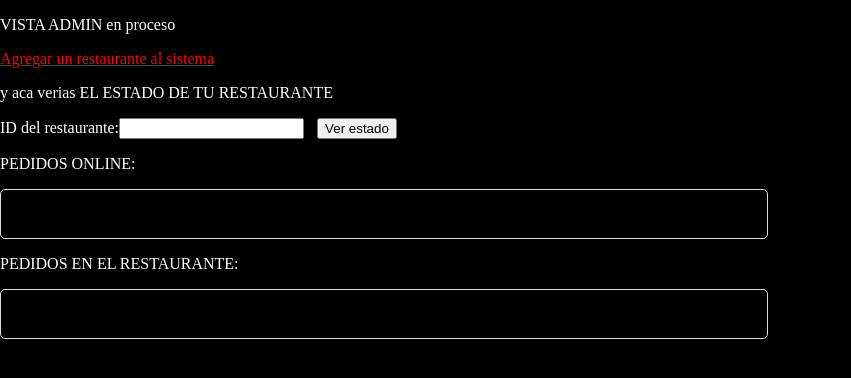
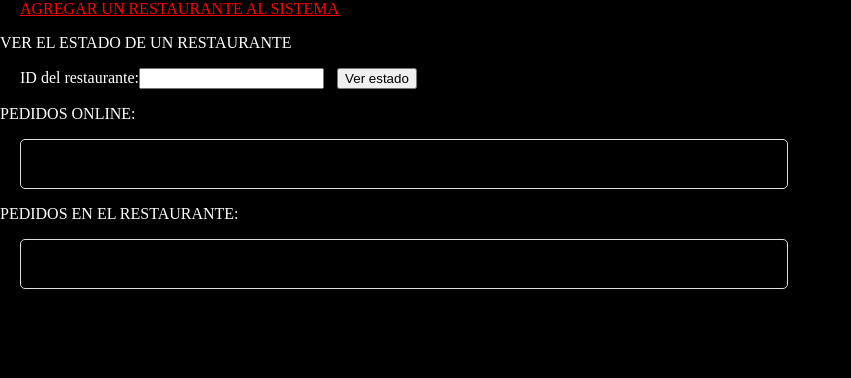
Before and after one commit to P11-P11/front_atado_con_alambre, an Angular app in the folder frontAlambre/: page /admin in a window 1280 px wide. Shown: the top 378 px of the page, without its empty margins (0-851 px from the left). Built offline with nearby package versions, Linux system fonts and the light colour scheme.

Commit message:
ya casi estamos

```diff
--- a/frontAlambre/src/app/pedido-form/pedido-form.component.css
+++ b/frontAlambre/src/app/pedido-form/pedido-form.component.css
@@ -82,3 +82,7 @@
       margin-top: 10px;
     }
   }
+
+  h4 {
+    color: white
+  }
--- a/frontAlambre/src/app/pedido-form/pedido-form.component.ts
+++ b/frontAlambre/src/app/pedido-form/pedido-form.component.ts
@@ -36,11 +36,11 @@ export class PedidoFormComponent implements OnInit {
   getMenu() {
 
     const url = `${Environment.apiUrl}/restaurants/${this.idRestaurante}/menu`;
-    this.http.get<MenuItem[]>(url).subscribe(data =>
-      this.menu = data
-    )
+    this.http.get<MenuItem[]>(url).subscribe(data => {
+      this.menu = data;
+      this.orderItems = this.menu.map(item => new OrderItem(item, 0));
+    });
 
-    this.orderItems = this.menu.map(item => new OrderItem(item, 0));
   }
 
 
@@ -72,12 +72,12 @@ export class PedidoFormComponent implements OnInit {
 
       const headers = new HttpHeaders({ 'Content-Type': 'application/json' });
 
-      this.http.post<string>(url, orderInput, {headers}).subscribe(
+      this.http.post<{id: number}>(url, orderInput, {headers}).subscribe(
         (response) => {
-          alert('Orden agregada exitosamente:');
+          alert('Orden agregada exitosamente con ID: ' + response.id);
         },
         (error) => {
-          alert('Error al agregar orden:' + error.error);
+          console.log(error);
         }
       );
 
@@ -92,7 +92,7 @@ export class PedidoFormComponent implements OnInit {
       return;
     }
 
-    const url = `${Environment.apiUrl}/${this.idRestaurante}/orders/${this.orderIdToCheck}`;
+    const url = `${Environment.apiUrl}/restaurants/${this.idRestaurante}/orders/${this.orderIdToCheck}`;
 
     this.http.get<Order>(url).subscribe(
       (response) => {
--- a/frontAlambre/src/app/restaurante-form/restaurante-form.component.ts
+++ b/frontAlambre/src/app/restaurante-form/restaurante-form.component.ts
@@ -50,8 +50,8 @@ export class RestauranteFormComponent {
 
   enviarRestaurante(restaurante: RestauranteInput) {
 
-    this.http.post<RestauranteInput>(Environment.apiUrl + '/restaurants', restaurante).subscribe(config =>
-      console.log(config)
+    this.http.post<{id: number}>(Environment.apiUrl + '/restaurants', restaurante).subscribe(res =>
+      alert("El id del restaurante es: " + res.id)
     );
 
   }
--- a/frontAlambre/src/app/vista-admin/vista-admin.component.css
+++ b/frontAlambre/src/app/vista-admin/vista-admin.component.css
@@ -1,8 +1,10 @@
 label {
     color: white;
+    margin-left: 20px;
 }
 li p {
     color: white;
+    margin-left: 20px;
 }
 .statusContainer {
     max-height: 300px; /* Ajusta la altura máxima según tus necesidades */
@@ -12,6 +14,7 @@ li p {
     border: 1px solid #ddd; /* Borde opcional para destacar el contenedor */
     margin-top: 15px;
     border-radius: 5px;
+    margin-left: 20px;
 }
 
 .statusContainer p {
--- a/frontAlambre/src/app/vista-admin/vista-admin.component.html
+++ b/frontAlambre/src/app/vista-admin/vista-admin.component.html
@@ -1,8 +1,8 @@
-<p> VISTA ADMIN en proceso </p>
+<div class="container">
 
-<a style="color: red" routerLink="/admin/submit" routerLinkActive="active" ariaCurrentWhenActive="page"> Agregar un restaurante al sistema</a>
+    <a style="color: red; padding-left: 20px; margin-top: 100px;" routerLink="/admin/submit" routerLinkActive="active" ariaCurrentWhenActive="page"> AGREGAR UN RESTAURANTE AL SISTEMA </a>
 
-<p> y aca verias EL ESTADO DE TU RESTAURANTE </p>
+    <p> VER EL ESTADO DE UN RESTAURANTE </p>
     <form (ngSubmit)="submitForm()" [formGroup]="restauranteIDForm">
 
         <label for="idRestaurante">ID del restaurante:</label>
@@ -33,3 +33,4 @@
         }
 
     </div>
+</div>
--- a/frontAlambre/src/app/vista-admin/vista-admin.component.ts
+++ b/frontAlambre/src/app/vista-admin/vista-admin.component.ts
@@ -54,8 +54,8 @@ export class VistaAdminComponent {
         console.error('Error actualizando el estado del pedido', error);
       }
     );
+  }
 
-  }
   getOrdersInfo() {
 
     const url = `${Environment.apiUrl}/restaurants/${this.restauranteID}/orders`;
--- a/frontAlambre/src/scripts/scripts.js
+++ b/frontAlambre/src/scripts/scripts.js
@@ -23,7 +23,7 @@ async function addRestaurant(restaurantInput) {
         const response = await axios.post(`${BASE_URL}/restaurants`, restaurantInput, {
             headers: { 'Content-Type': 'application/json' }
         });
-        console.log('Restaurante agregado:', response.status);
+        console.log('Restaurante agregado:', response);
     } catch (error) {
         console.error('Error en addRestaurant:', error.response ? error.response.data : error.message);
     }
@@ -128,7 +128,7 @@ const restaurantInput = {
       { item: "Ensalada mixta", price: 7 },
       { item: "Empanadas", price: 4 }
     ],
-    numberOfTables: 3,
+    numberOfTables: 4,
     openingTime: "11am",
     closingTime: "11pm"
   };
```
Lines whose indentation alone changed are shown as unchanged.
